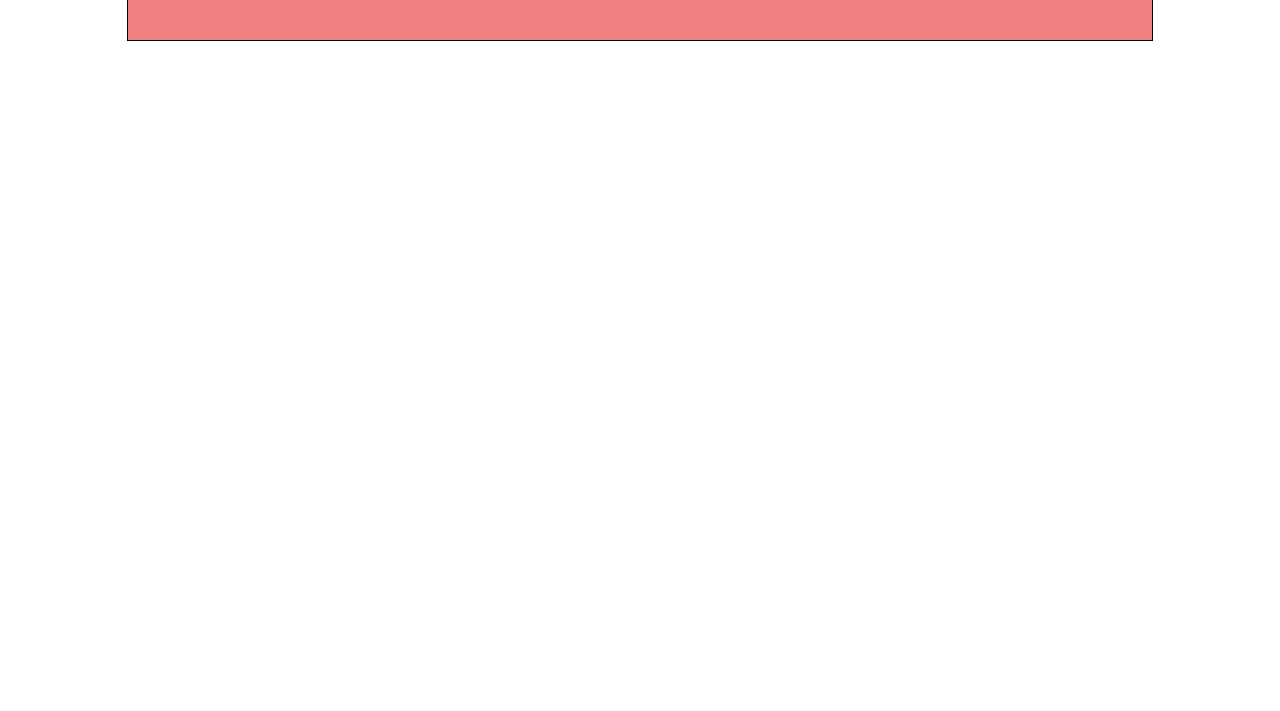
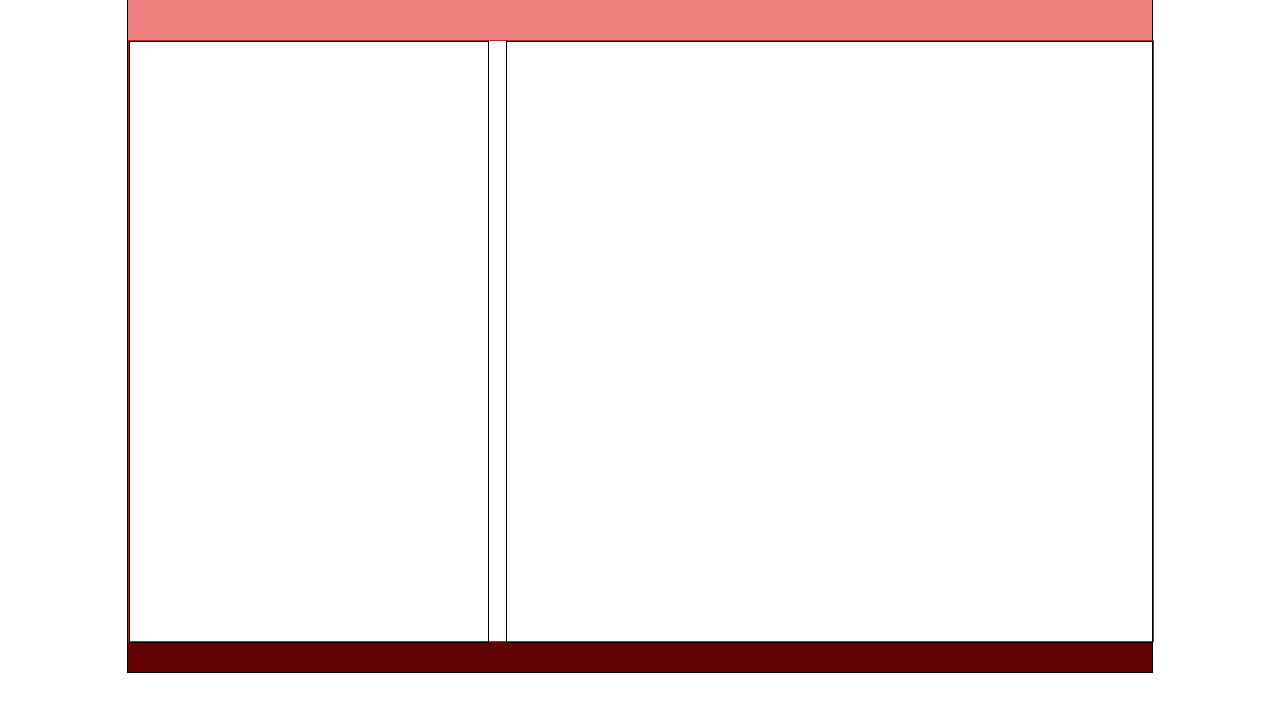
Before and after one commit to nashee/js-01, a plain HTML site: page index.html in a window 1280 px wide. Shown: the part 59-770 px from the top of the page. Drawn offline with Linux system fonts and the light colour scheme.

Commit message:
footer is added

```diff
--- a/style.scss
+++ b/style.scss
@@ -14,9 +14,29 @@
             color: rgb(12, 11, 11)
         }
     }
-    .main {
+    main {
         width: 100%;
         height: 600px;
         border: 1px solid brown;
+        aside {
+            width: 35%;
+            height: 100%;
+            border: solid black 1px;
+            float: left;
+        }
+        section {
+            width: 63%;
+            height: 100%;
+            border: solid black 1px;
+            float: right;
+        } /* end of section  */
+
+    } /* end of main */
+
+  footer {
+        width: 100%;
+        height: 30px;
+        background: hsl(0, 94%, 20%);
     }
+
 } /*  end of wrapper     */
```
Also changed, not shown: style.css, 1 other file.
